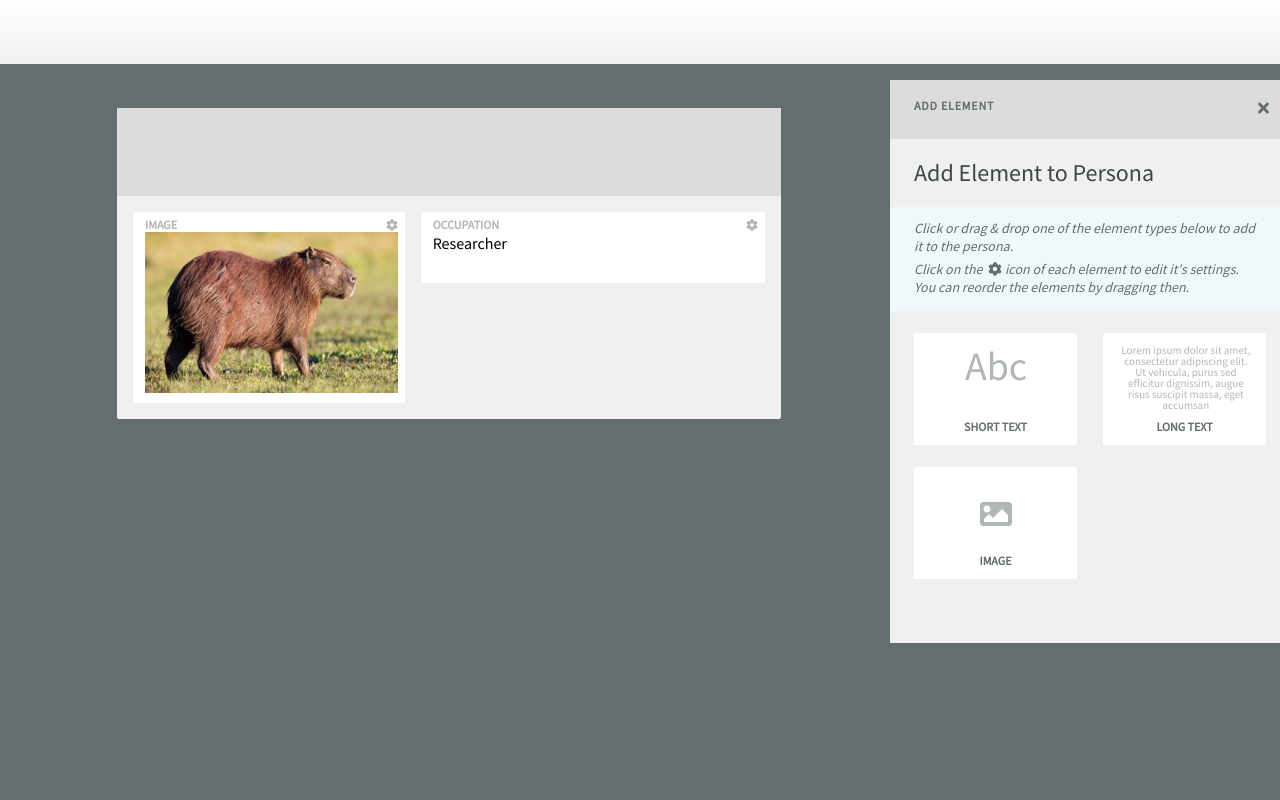
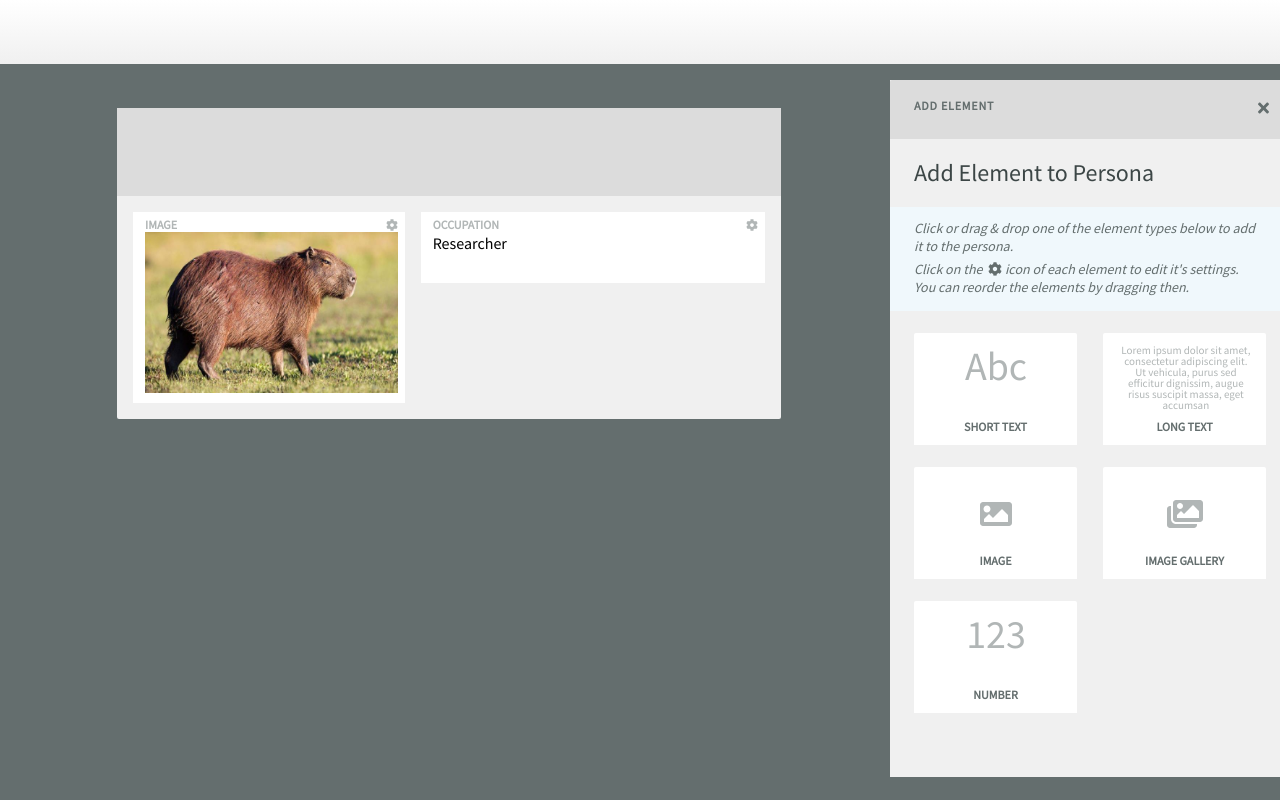
Before and after one commit to pedroAquino/MoreThanMetricsTest, a React (Create React App) app: page / in a window 1280 px wide. Built offline with nearby package versions, Linux system fonts and the light colour scheme.

Commit message:
finishing persona elements

```diff
--- a/src/SideBar/SideBar.js
+++ b/src/SideBar/SideBar.js
@@ -67,6 +67,10 @@ export function SideBar(props: Props) {
       </div>
       <div className={classes.elements}>
           <PersonaElement kind="image" />
+          <PersonaElement kind="image-gallery" />
+      </div>
+      <div className={classes.elements}>
+          <PersonaElement kind="number" />
       </div>
     </div>
   );
--- a/src/SideBar/components/PersonaElement.js
+++ b/src/SideBar/components/PersonaElement.js
@@ -4,7 +4,7 @@ import injectSheet from "react-jss";
 import { FontAwesomeIcon } from '@fortawesome/react-fontawesome';
 
 type Props = {
-  kind: 'short-text' | 'long-text' | 'image' | 'image-galery' | 'number';
+  kind: 'short-text' | 'long-text' | 'image' | 'image-gallery' | 'number';
   classes: any;
 };
 
@@ -52,9 +52,9 @@ function PersonaElement(props: Props) {
       'long-text': <div className={classes.longText}>
                     Lorem ipsum dolor sit amet, consectetur adipiscing elit. Ut vehicula, purus sed efficitur dignissim, augue risus suscipit massa, eget accumsan
                  </div>,
-       'image':  <div className={classes.image}>
-            <FontAwesomeIcon icon="image" />
-       </div>
+       'image':  <div className={classes.image}><FontAwesomeIcon icon="image" /></div>,
+       'image-gallery': <div className={classes.image}><FontAwesomeIcon icon="images" /></div>,
+       'number': <div className={classes.shortText}>123</div>
   };
 
   return (
--- a/src/shared/components/Viewport.js
+++ b/src/shared/components/Viewport.js
@@ -26,7 +26,7 @@ const globalStyles = theme => ({
     marginTop: theme.headerHeight + 44
   },
   sideBar: {
-    position: 'fixed',
+    position: 'absolute',
     top: theme.headerHeight + 16,
     right: 0
   }
```
